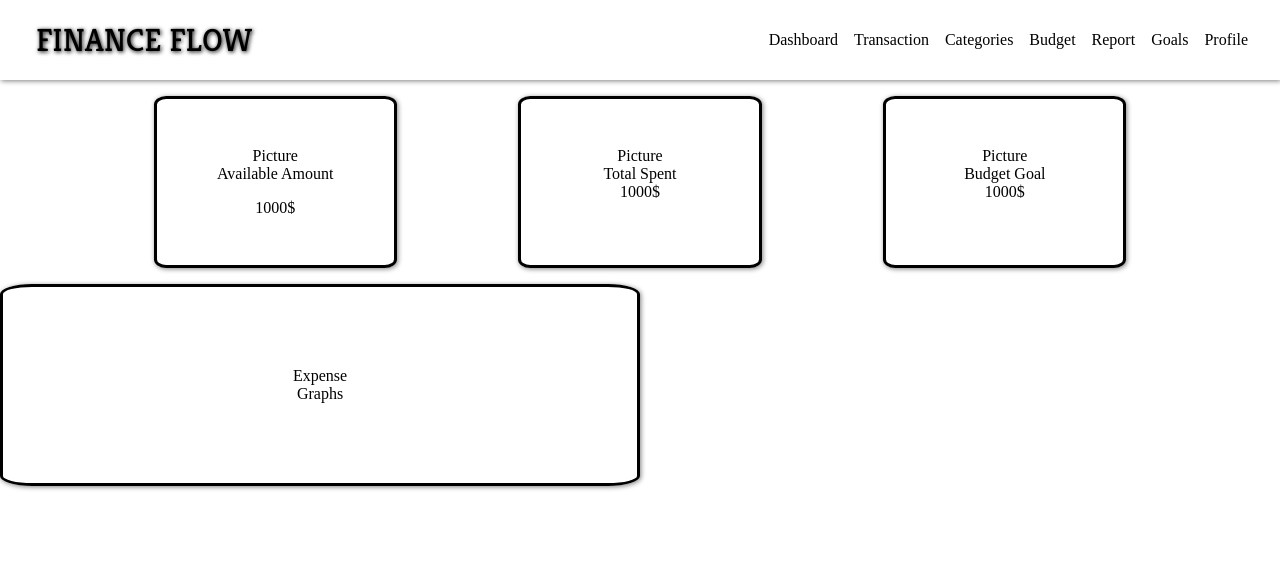
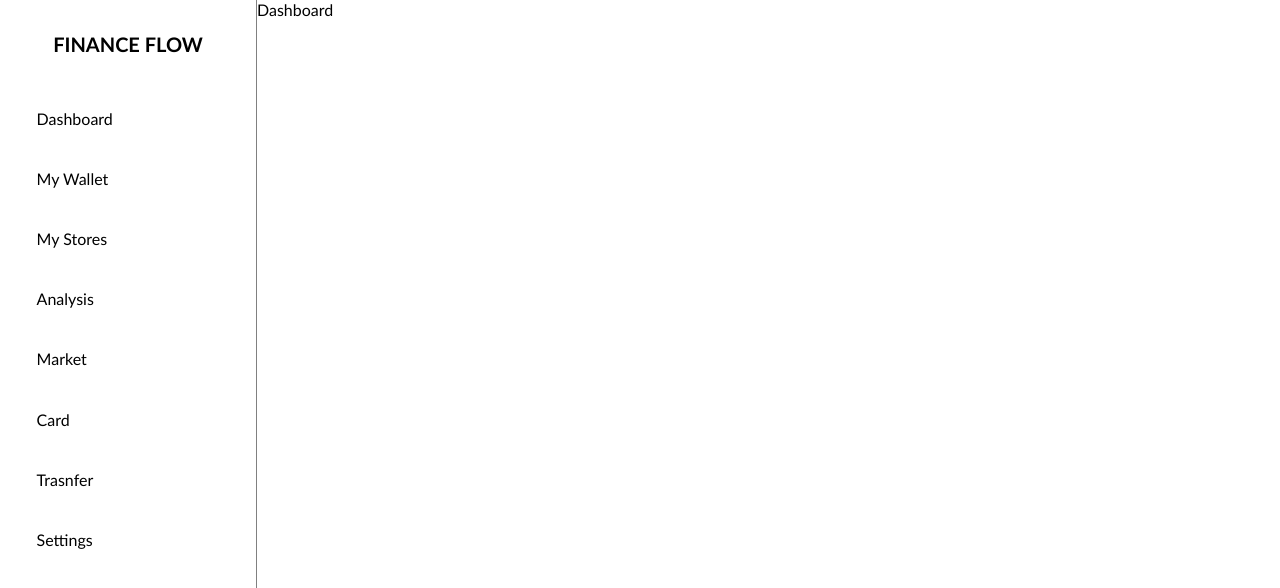
Before and after one commit to ADGR641/FinanceFlow, a React (Create React App) app: page / in a window 1280 px wide. Shown: the top 588 px of the page. Built offline with nearby package versions, Linux system fonts and the light colour scheme.

Commit message:
27/08/2024

```diff
--- a/src/App.css
+++ b/src/App.css
@@ -1,10 +1,12 @@
-.App {
-  text-align: center;
-}
-
 .App-logo {
   height: 40vmin;
   pointer-events: none;
+}
+
+* {
+  padding: 0;
+  margin: 0;
+  font-family: "Gill Sans", "Gill Sans MT", Calibri, "Trebuchet MS", sans-serif;
 }
 
 @media (prefers-reduced-motion: no-preference) {
--- a/src/App.js
+++ b/src/App.js
@@ -1,12 +1,12 @@
 import "./App.css";
 import NavBar from "./components/NavBar.js";
-import Home from "./pages/Home.js";
+import Dashboard from "./pages/Dashboard.js";
 
 function App() {
   return (
     <div className="App">
       <NavBar />
-      <Home />
+      <Dashboard />
     </div>
   );
 }
--- a/src/components/NavBar.js
+++ b/src/components/NavBar.js
@@ -4,45 +4,22 @@ import ReorderIcon from "@mui/icons-material/Reorder";
 import { useState } from "react";
 
 function NavBar() {
-  const [showNavBar, activeNavBar] = useState(false);
-  //['current State',' Modify State']
-
-  const navClick = () => {
-    activeNavBar(!showNavBar);
-  };
-
   return (
     <>
-      <link
-        href="https://fonts.googleapis.com/css?family=Kreon"
-        rel="stylesheet"
-      ></link>
       <div className="navBar">
-        <div className="leftSide">
-          <a className="navBarTitle">FINANCE FLOW</a>
+        <div className="navBarTitles">FINANCE FLOW</div>
+        <div className="navBarOptions">
+          <ul>
+            <li>Dashboard</li>
+            <li>My Wallet</li>
+            <li>My Stores</li>
+            <li>Analysis</li>
+            <li>Market</li>
+            <li>Card</li>
+            <li>Trasnfer</li>
+            <li>Settings</li>
+          </ul>
         </div>
-        <button className="navIcon" onClick={navClick}>
-          <ReorderIcon />
-        </button>
-        <div className="rightSide">
-          <a>Dashboard</a>
-          <a>Transaction</a>
-          <a>Categories</a>
-          <a>Budget</a>
-          <a>Report</a>
-          <a>Goals</a>
-          <a>Profile</a>
-        </div>
-      </div>
-      <div className="hiddenRightSide" id={showNavBar ? "show" : "hide"}>
-        {/* if true then set to show if false then set to hide  */}
-        <a>Dashboard</a>
-        <a>Transaction</a>
-        <a>Categories</a>
-        <a>Budget</a>
-        <a>Report</a>
-        <a>Goals</a>
-        <a>Profile</a>
       </div>
     </>
   );
--- /dev/null
+++ b/src/pages/Dashboard.js
@@ -0,0 +1,8 @@
+import React from "react";
+import "../styles/Dashboard.css";
+
+function Home() {
+  return <div>Dashboard</div>;
+}
+
+export default Home;
--- a/src/pages/Home.js
+++ /dev/null
@@ -1,36 +0,0 @@
-import React from "react";
-import "../styles/Home.css";
-
-function Home() {
-  return (
-    <>
-      <div className="showAmount">
-        <div className="availableAmount">
-          <div>Picture</div>
-          <div className="availableAmountTitle">Available Amount</div>
-          <div>1000$</div>
-        </div>
-        <div className="showTotalSpend">
-          <div>Picture</div>
-          <div>Total Spent</div>
-          <div>1000$</div>
-        </div>
-        <div className="showBudgetGoal">
-          <div>Picture</div>
-          <div>Budget Goal</div>
-          <div>1000$</div>
-        </div>
-      </div>
-
-      <div className="showExpensesAllocation">
-        <a>Expense</a>
-        <div>Graphs</div>
-        <div>
-          <a></a>
-        </div>
-      </div>
-    </>
-  );
-}
-
-export default Home;
--- a/src/styles/Home.css
+++ /dev/null
@@ -1,39 +0,0 @@
-* {
-  box-sizing: border-box;
-}
-
-body {
-  margin: 0;
-  background-color: #ffffff;
-}
-
-.showAmount {
-  display: flex;
-  justify-content: space-evenly;
-  padding: 1rem 2rem;
-}
-
-.availableAmount,
-.showTotalSpend,
-.showBudgetGoal {
-  border: solid;
-  padding: 3rem;
-  width: 20%;
-  border-radius: 5%;
-  box-shadow: 1px 1px 5px gray;
-}
-
-.showExpensesAllocation {
-  border: solid;
-  padding: 5rem;
-  width: 50%;
-  border-radius: 5%;
-  box-shadow: 1px 1px 5px gray;
-  align-content: center;
-}
-
-.availableAmountTitle {
-  padding-bottom: 1rem;
-  display: flex;
-  justify-content: space-evenly;
-}
--- a/src/styles/NavBar.css
+++ b/src/styles/NavBar.css
@@ -1,81 +1,42 @@
-/*The whole navbar*/
 .navBar {
   background-color: white;
-  color: black; /*word color*/
-  display: flex; /*customize spacing*/
-  justify-content: space-between; /*Make space middle*/
-  align-items: center; /*make content go center*/
-  gap: 2rem;
-  padding: 1rem 2rem; /*Put space on the edges*/
-  box-shadow: 1px 1px 5px gray;
+  float: left;
+  width: 20%;
+  height: 100vh;
+  border-right: solid;
+  border-width: thin;
+  border-color: grey;
 }
 
-/*The right side content*/
-.rightSide {
-  margin: 0;
-  display: flex; /*Make it flow left to right*/
-  gap: 1rem; /*Space between each link*/
-  color: inherit;
-  text-decoration: none; /*Remove underline from hyperlink*/
-  align-items: center;
+.navBarTitles {
+  padding-top: 2rem;
+  font-size: 1.25rem;
+  text-align: center;
+  font-weight: bold;
 }
 
-.leftSide {
-  color: inherit;
-  height: 100%;
-  display: flex;
-  align-items: center;
-  padding: 0.25rem;
+.navBarOptions {
+  padding-top: 2rem;
+  padding-left: 1rem;
 }
 
-/*When mouse move over it*/
-.rightSide a:hover {
-  text-decoration: underline;
+.navBarOptions ul {
+  display: flex;
+  flex-direction: column;
+  justify-content: space-between;
+  list-style-type: none;
 }
 
-.navIcon {
-  display: none;
+.navBarOptions li {
+  border: solid;
+  border-radius: 25px;
+  border-color: white;
+  margin: 0.1rem;
+  padding: 1rem;
+  text-align: left;
 }
 
-#hide {
-  display: none;
-  transition: 1s;
-  left: 0;
+.navBarOptions li:hover {
+  background-color: black;
+  color: white;
 }
-
-#show {
-  display: show;
-  transition: 1s;
-  left: 0;
-}
-
-.hiddenRightSide {
-  margin: 0;
-  display: grid; /*Make it flow left to right*/
-  gap: 2rem; /*Space between each link*/
-  padding-bottom: 5%;
-  padding-top: 5%;
-  background-color: white;
-  box-shadow: 1px 1px 5px gray;
-}
-
-.hiddenRightSide a {
-  border: rgb(19, 78, 130);
-}
-
-.navBarTitle {
-  font-size: 32px;
-  font-family: "Kreon";
-  text-shadow: 1px 1px 4px #000000;
-}
-
-/* Phones */
-@media (max-width: 680px) {
-  .rightSide {
-    display: none;
-  }
-
-  .navIcon {
-    display: contents;
-  }
-}
```
Also changed, not shown: src/styles/Dashboard.css (added).
